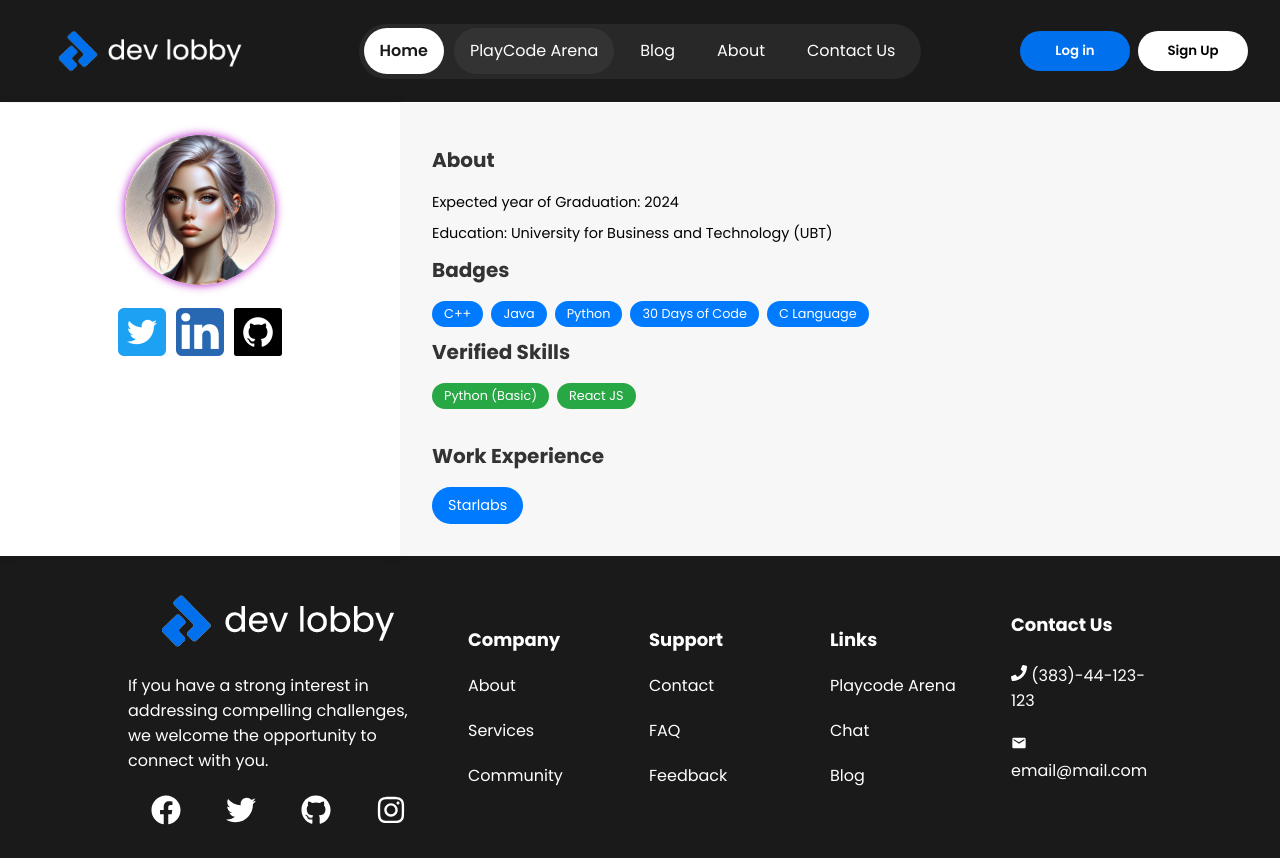
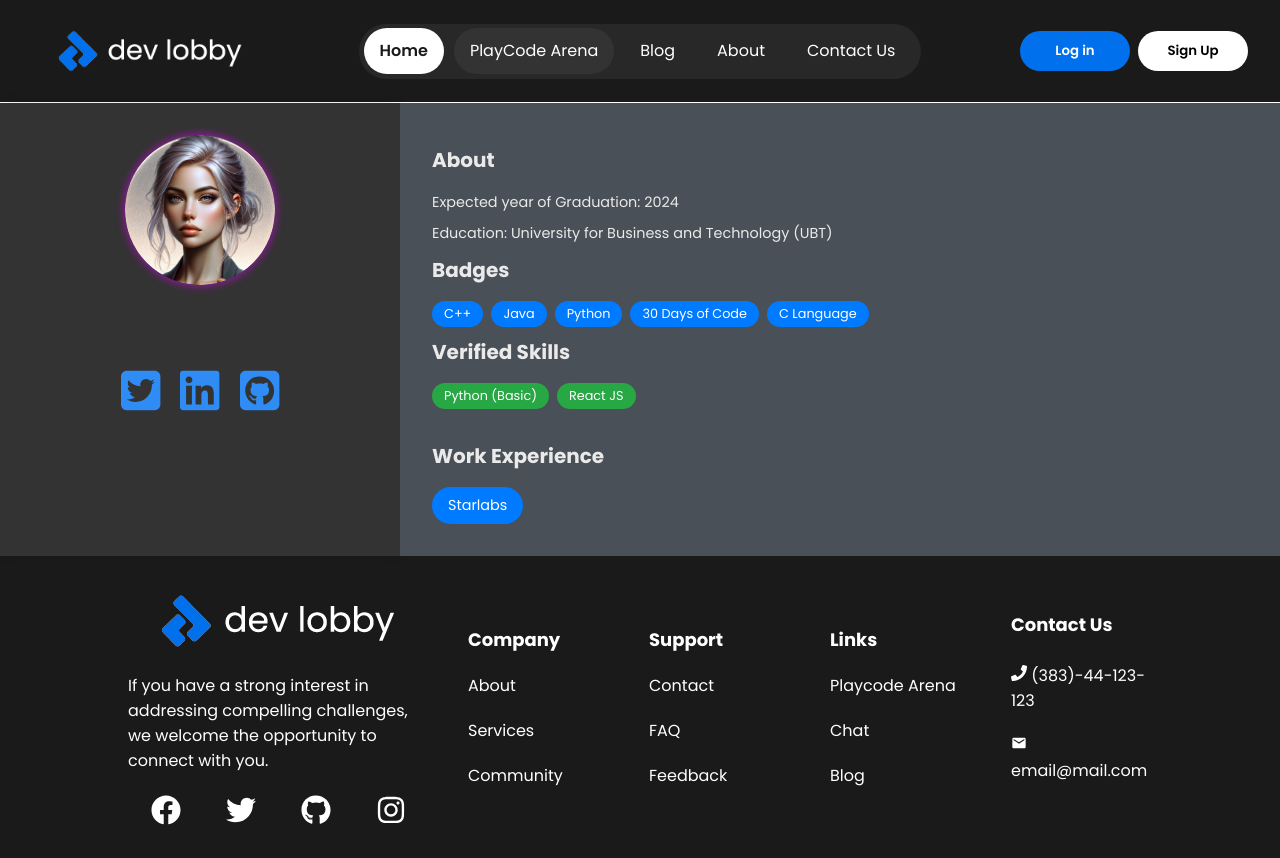
Before and after one commit to edberv1/DevLobby, a React (Create React App) app: page /profile in a window 1280 px wide. Built offline with nearby package versions, Linux system fonts and the light colour scheme.

Commit message:
styling changes

```diff
--- a/package.json
+++ b/package.json
@@ -5,6 +5,7 @@
   "dependencies": {
     "@flaticon/flaticon-uicons": "^3.1.0",
     "@fortawesome/fontawesome-svg-core": "^6.5.1",
+    "@fortawesome/free-brands-svg-icons": "^6.5.1",
     "@fortawesome/free-solid-svg-icons": "^6.5.1",
     "@fortawesome/react-fontawesome": "^0.2.0",
     "@testing-library/jest-dom": "^5.17.0",
--- a/src/components/organisms/Profile/Profile.scss
+++ b/src/components/organisms/Profile/Profile.scss
@@ -4,6 +4,7 @@
   display: flex;
   max-width: 100%;
   height: 100%;
+
 }
 .profile-about,
 .profile-badges,
@@ -19,14 +20,14 @@
 .profile-card {
   flex: 0 0 400px;
   font-family: "Open Sans", sans-serif;
-  color: #333;
-  background-color: #f7f7f7;
+  color: #f7f7f7;
+  background-color: #333;
   overflow: hidden;
   box-shadow: 0 0 10px rgba(0, 0, 0, 0.1);
 }
 
 .profile-header {
-  background-color: #ffffff;
+  background-color: #333;
   padding: 2rem;
   text-align: center;
   border-bottom: 1px solid #eaeaea;
@@ -47,7 +48,7 @@
 }
 
 .profile-username {
-  color: #555;
+  color: #e0cfcf;
   font-size: 0.9rem;
   margin: 0.5rem 0;
 }
@@ -55,25 +56,50 @@
 .profile-description {
   font-size: 0.9rem;
   margin-bottom: 1rem;
+  color:#eaeaeaa5;
 }
 
 .profile-social-links {
   display: flex;
   justify-content: center;
   align-items: center;
-  gap: 10px;
+  gap: 20px;
+  margin-top: 50px;
 }
+
+.profile-social-links a {
+  color: #2f8cf5;
+  font-size: 45px;
+  transition: color 0.3s ease;
+}
+
+.profile-social-links a svg,
+.profile-social-links a svg path {
+  transition: 0.1s; }
+
+
+.profile-social-links a:hover {
+  color: #075ec2;
+}
+
+
 
 .profile-body {
   flex: 1;
   padding: 2rem;
-  background-color: #f7f7f7;
+  background-color: #495057;
+  color:#eaeaea;
+}
+
+.profile-body h2{
+  color:#eaeaea;
 }
 
 .profile-about p {
   font-size: 0.9rem;
   line-height: 1.6;
   margin-bottom: 0.5rem;
+
 }
 
 .badges-container,
@@ -81,6 +107,7 @@
   display: flex;
   flex-wrap: wrap;
   gap: 0.5rem;
+
 }
 
 .badge,
@@ -90,6 +117,7 @@
   padding: 0.25rem 0.75rem;
   border-radius: 16px;
   font-size: 0.8rem;
+
 }
 
 .skill.verified {
--- a/src/components/organisms/Profile/index.jsx
+++ b/src/components/organisms/Profile/index.jsx
@@ -1,11 +1,11 @@
 import React, { useContext } from "react";
 import "./Profile.scss";
 import ProfileGirl from "../../../assets/images/profile_picture_demo.png";
-import LinkedInIcon from "../../../assets/images/linkedin_icon.png";
-import TwitterIcon from "../../../assets/images/twitter_icon.png";
-import GitHubIcon from "../../../assets/images/github_icon.png";
 import { Link } from "react-router-dom";
 import { AuthContext } from "../../../utils/AuthContext";
+import { FontAwesomeIcon } from '@fortawesome/react-fontawesome';
+import { faTwitterSquare, faLinkedin, faGithubSquare } from '@fortawesome/free-brands-svg-icons';
+
 
 const ProfileCard = () => {
   const { userData } = useContext(AuthContext);
@@ -26,13 +26,13 @@ const ProfileCard = () => {
           )}
           <div className="profile-social-links">
             <Link to="twitter">
-              <img src={TwitterIcon} alt="Click to go to Twitter account" />
+              <FontAwesomeIcon icon={faTwitterSquare} alt="Click to go to Twitter account" />
             </Link>
             <Link to="linkedin">
-              <img src={LinkedInIcon} alt="Click to go to Linkedin account" />
+              <FontAwesomeIcon icon={faLinkedin} alt="Click to go to Linkedin account" />
             </Link>
             <Link to="github">
-              <img src={GitHubIcon} alt="Click to go to Github account" />
+              <FontAwesomeIcon icon={faGithubSquare} alt="Click to go to Github account" />
             </Link>
           </div>
         </header>
```
Also changed, not shown: 1 other file (tests, documents, lock files or other folders).
